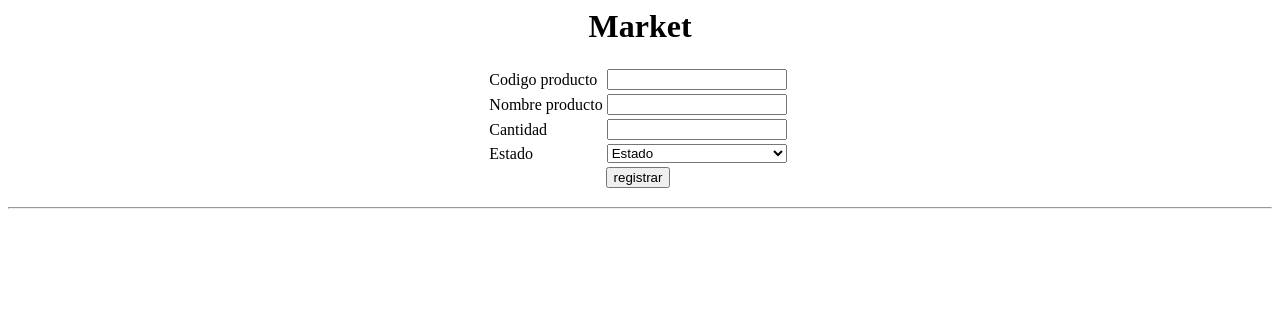
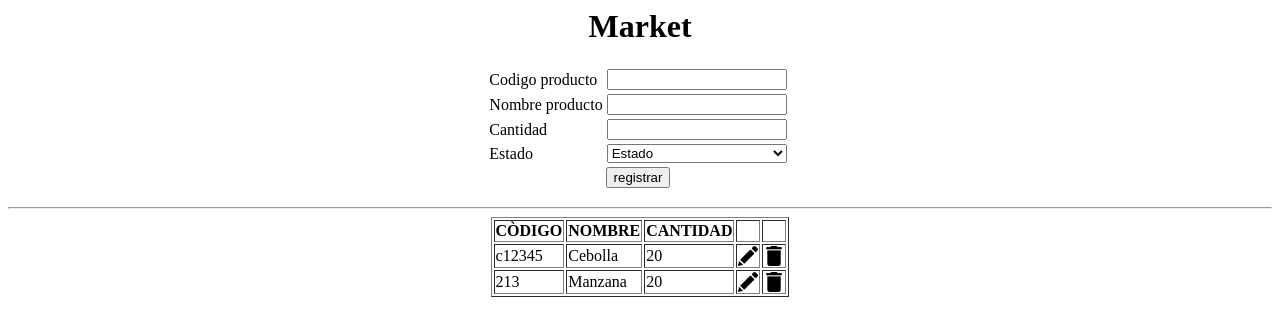
Before and after one commit to Breins30/market, a PHP site: page /market/ in a window 1280 px wide. Shown: the top 336 px of the page. Run offline with PHP 8.4, Linux system fonts and the light colour scheme; data comes from the database, SQL or seed files in the repository; both versions use the stored data as it was after the commit.

Commit message:
Clase p.a

```diff
--- a/index.php
+++ b/index.php
@@ -1,6 +1,5 @@
 
 <html>
-
 	<head>
 
 		<title>Market</title>
@@ -60,12 +59,36 @@
 		</form>
 
 		<hr>
-
 	</body>
-
 </html>
 
-<?php
+<table border='1' align='center'>
+	<tr>
+		<th>CÒDIGO</th>
+		<th>NOMBRE</th>
+		<th>CANTIDAD</th>
+		<th></th>
+		<th></th>
+	</tr>
 
 
+<?php
+	include ('database.php');
+
+	$sql ="SELECT * FROM productos";
+	$result = $conn->query($sql);
+
+	if($result->num_rows >0){
+		while($row = $result->fetch_assoc()){
+			echo"<tr><td>".$row['codigo_prod']."</td>";
+			echo"<td>".$row['nombre_prod']."</td>";
+			echo"<td>".$row['cantidad']."</td>";
+			echo"<td><img src='icons/edit.png' width='20'></td>";
+			echo"<td><a href='deleteprod.php?cod=".$row['codigo_prod']."'><img src='icons/delete.png' width='20'></a></td></tr>";
+		}
+	}else{
+		echo ":::No hay productos registrados:::";
+	}
+	//TRAER para el miercoles Enciptado MD5, Hash
 ?>
+</table>
--- a/insert_prod.php
+++ b/insert_prod.php
@@ -11,8 +11,10 @@
 	$sql = "INSERT INTO productos (nombre_prod,codigo_prod,cantidad,estado) VALUES ('$nombre','$codigo',$cantidad,$estado)";
 
 	if($conn->query($sql) == TRUE){
-		echo "Producto registrado con exito<br>";
-		echo "<a href='index.php'>Regresar</a>";
+		//echo "Producto registrado con exito<br>";
+		//echo "<a href='index.php'>Regresar</a>";
+		echo "<script language='javascript'>alert(':::producto registrado con exito :::')</script>";
+		header ("refresh:0;url='index.php'");
 	}else{
 		die("Error: ". $conn->error);
 	}
```
Also changed, not shown: backup_db/market.sql (+4 -4 lines), deleteprod.php (added, +13 -0 lines), icons/delete.png (added), icons/edit.png (added).
